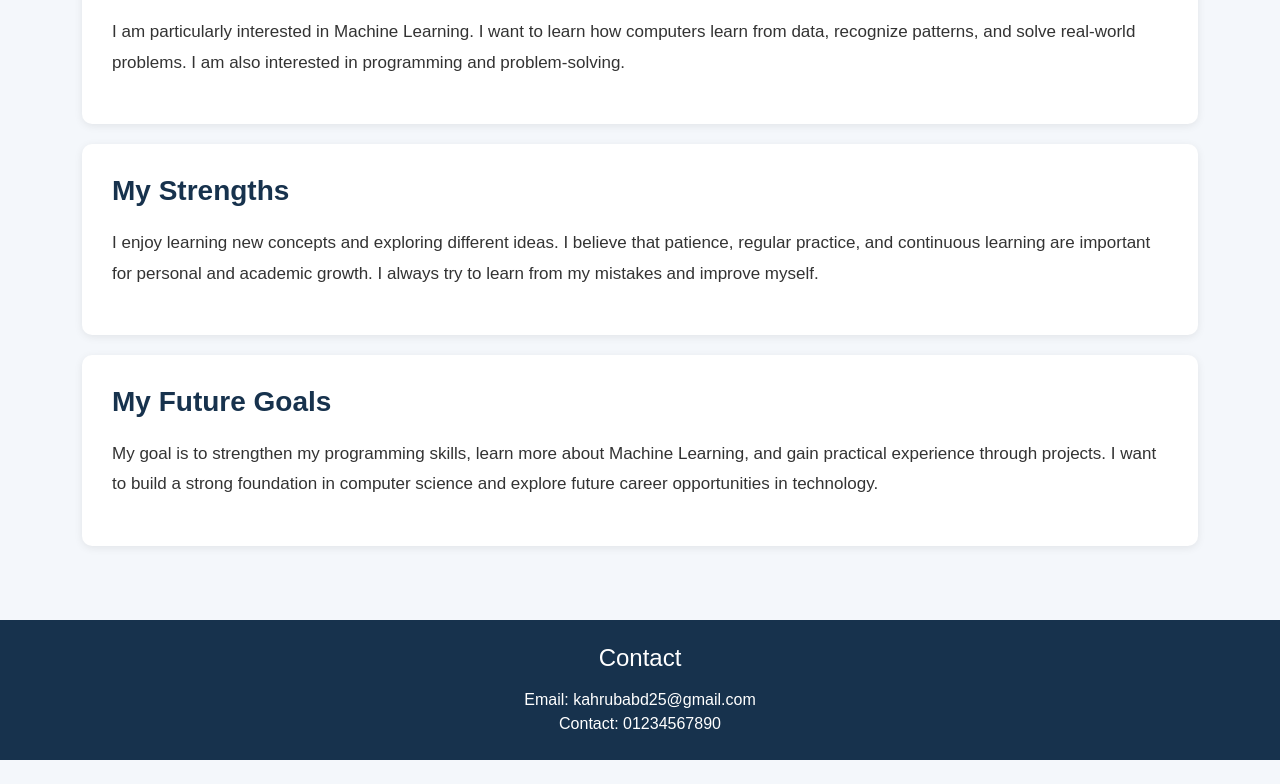
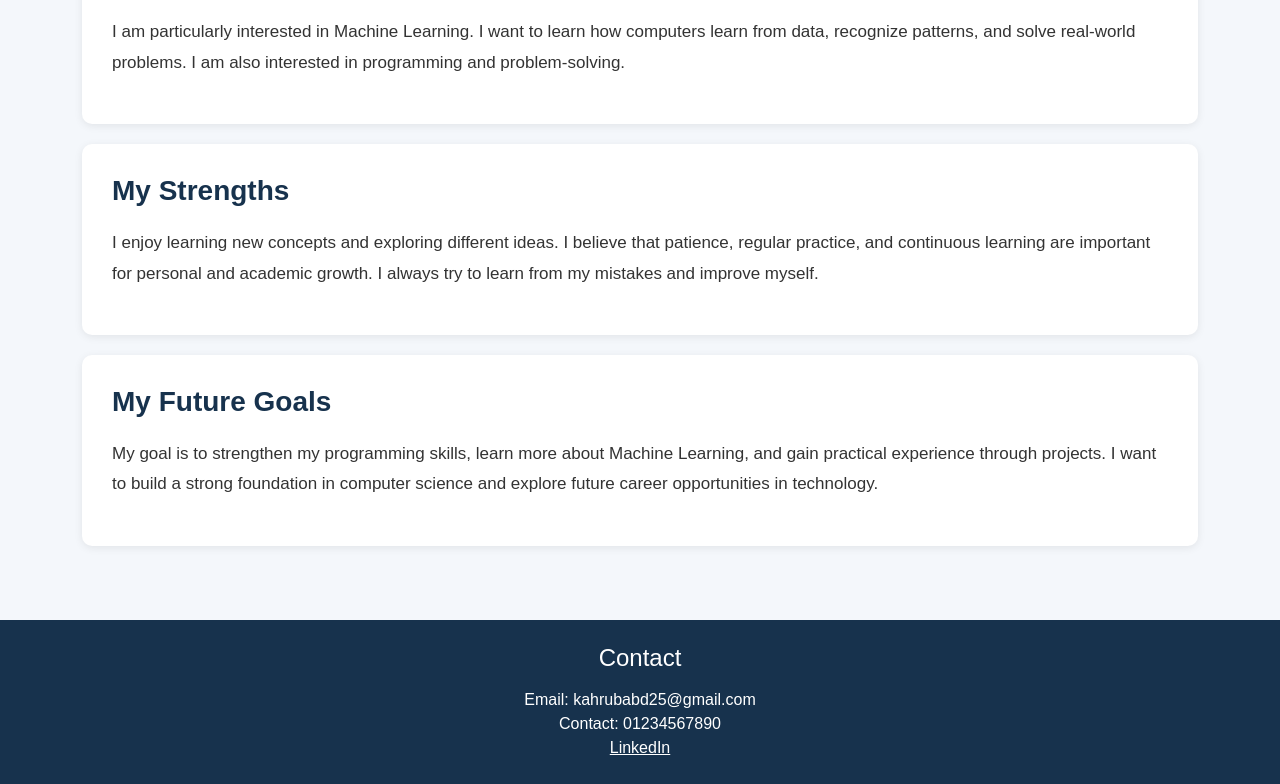
Before and after one commit to kahruba/portfolio, a plain HTML site: page about.html in a window 1280 px wide. Shown: the part 468-1252 px from the top of the page. Before the commit the page ends 1228 px from the top, so only its background shows below. Drawn offline with nearby package versions, Linux system fonts and the light colour scheme.

Commit message:
Update portfolio website

```diff
--- a/about.html
+++ b/about.html
@@ -74,6 +74,14 @@
     <h3>Contact</h3>
     <p>Email: kahrubabd25@gmail.com</p>
     <p>Contact: 01234567890</p>
+    <p>
+        <a href="https://www.linkedin.com/in/nihal-kahruba-7176432a9/"
+           target="_blank"
+           rel="noopener noreferrer"
+           class="text-white">
+            LinkedIn
+        </a>
+    </p>
 </footer>
 </body>
 </html>
```
Also changed, not shown: education.html (+8 -0 lines), index.html (+8 -0 lines). Lines whose indentation alone changed are shown as unchanged.
